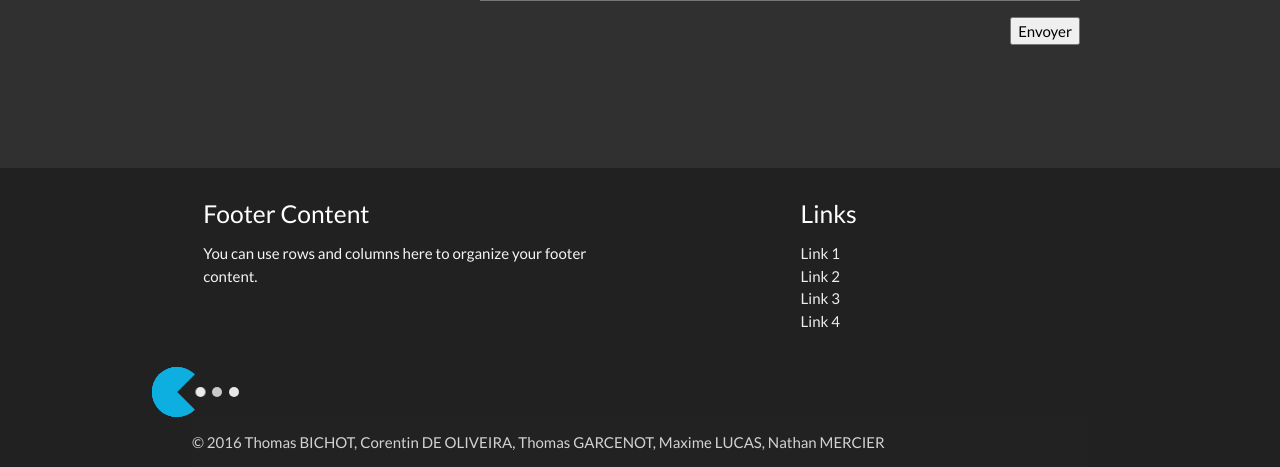
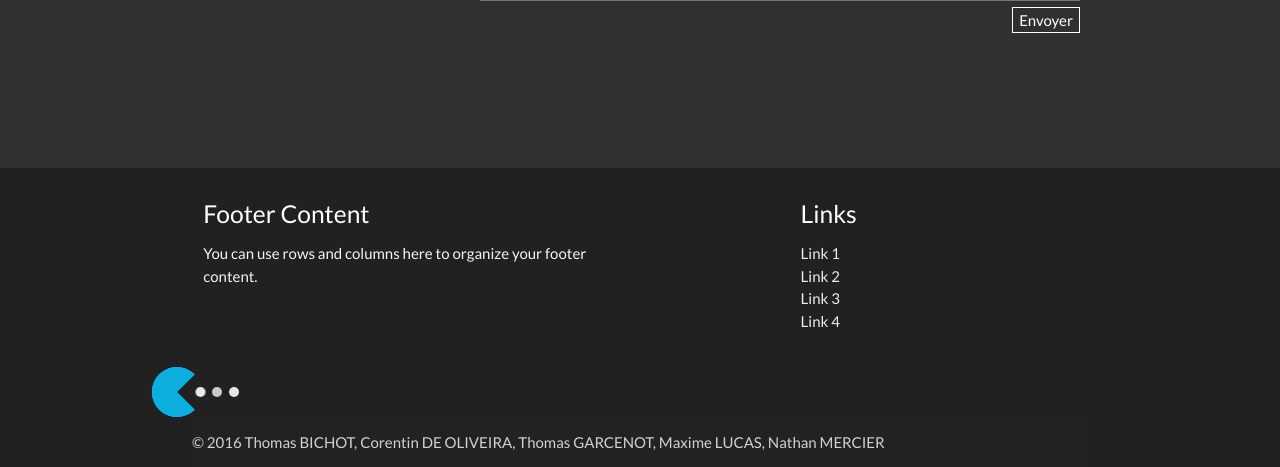
Before and after one commit to Coco-sempai/site-projet-tut, a PHP site: page /contact.html in a window 1280 px wide. Shown: the part 512-979 px from the top of the page. Run offline with PHP 8.4, Linux system fonts and the light colour scheme; some libraries are stand-ins or nearby versions.

Commit message:
Test button

```diff
--- a/css/style.css
+++ b/css/style.css
@@ -307,7 +307,14 @@ svg.animated {
 }
 
 .buttonValider{
-	margin-top: 10px;
-	color:black;
+	background-color: #303030;
+	color: white;
+	border: 1px solid white;
 	float:right;
+	-webkit-transition-duration: 0.4s; /* Safari */
+	transition-duration: 0.4s;
 }
+.buttonValider:hover {
+	background-color: white;
+	color: #303030;
+}
```
